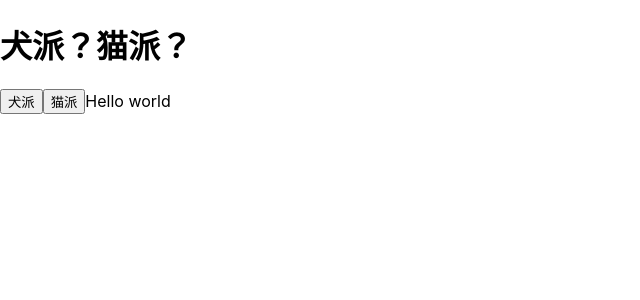
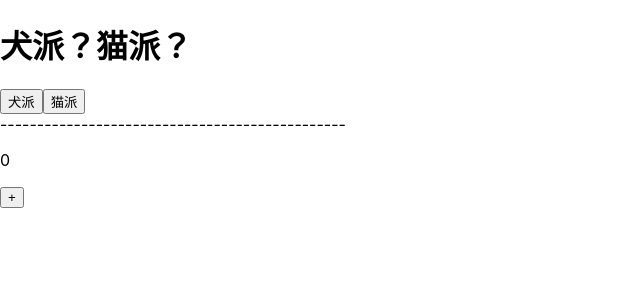
Before and after one commit to morikann/react-sample, a React (Create React App) app: page / in a window 1280 px wide. Shown: the top 300 px of the page, without its empty margins (0-640 px from the left). Built offline with nearby package versions, Linux system fonts and the light colour scheme.

Commit message:
カウントアップ機能

```diff
--- a/src/App.js
+++ b/src/App.js
@@ -3,21 +3,32 @@ import React from 'react';
 class App extends React.Component {
   constructor(props) {
     super(props);
-    this.state = {name: '犬派？猫派？'};
+    this.state = {
+      name: '犬派？猫派？',
+      count: 0
+    };
   }
 
   handleClick(name) {
     this.setState({name: name});
   }
 
+  countUp() {
+    this.setState({count: this.state.count + 1});
+  }
+
   render() {
-    const text = 'Hello world'
+    const divide = '-----------------------------------------------'
     return(
       <div>
-        <h1>{this.state.name}</h1>
+        <h1>{ this.state.name }</h1>
         <button onClick={() => {this.handleClick('犬派')}}>犬派</button>
         <button onClick={() => {this.handleClick('猫派')}}>猫派</button>
-        { text }
+
+        <div>{ divide }</div>
+
+        <p>{ this.state.count }</p>
+        <button onClick={ () => {this.countUp()} }>+</button>
       </div>
     );
   }
```
